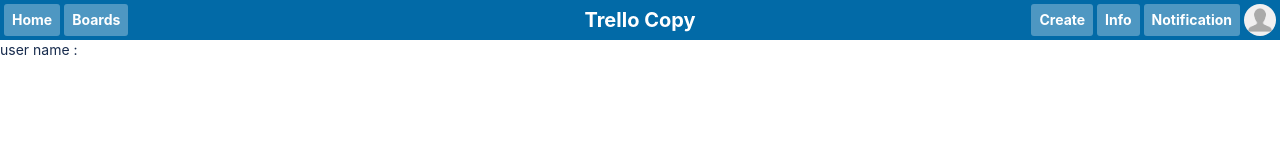
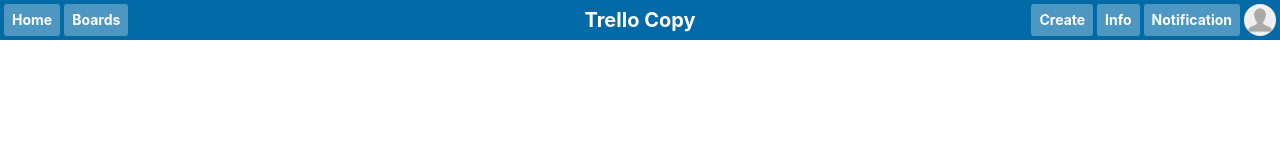
Before and after one commit to LeeMoonki/trello-copy, a Next.js app: page /boards in a window 1280 px wide. Shown: the top 160 px of the page. Built offline with nearby package versions, Linux system fonts and the light colour scheme.

Commit message:
boards 페이지 레이아웃

```diff
--- a/pages/_app.js
+++ b/pages/_app.js
@@ -3,13 +3,20 @@ import '../reset.css';
 import styled from 'styled-components';
 import Theme from '../theme';
 
-const Container = styled.div``;
+const Container = styled.div`
+  overflow: hidden;
+  height: 100vh;
+`;
 const Header = styled.div`
   display: flex;
   position: relative;
   padding: 4px;
   height: 32px;
   background-color: ${props => props.theme.colors.primary};
+`;
+const Content = styled.main`
+  overflow-y: auto;
+  height: calc(100vh - 40px);
 `;
 const HeaderElementsWrapper = styled.div`
   & > .header__button, & > .header__a {
@@ -73,9 +80,6 @@ const ProfileImg = styled.button`
   }
 `;
 
-const Footer = styled.div``;
-
-
 function MyApp({ Component, pageProps }) {
   const router = useRouter();
 
@@ -114,8 +118,9 @@ function MyApp({ Component, pageProps }) {
                 </ProfileImg>
               </Right>
         </Header>
+        <Content>
           <Component {...pageProps} />
-        <Footer id="footer"></Footer>
+        </Content>
       </Container>
     </Theme>
   );
--- a/pages/boards.js
+++ b/pages/boards.js
@@ -1,14 +1,36 @@
 import Head from 'next/head';
 import styled from 'styled-components';
 
+const Container = styled.div`
+  position: relative;
+  display: flex;
+  flex-direction: row;
+  align-items: flex-start;
+  justify-content: center;
+`;
+const SideNavigation = styled.div`
+  position: sticky;
+  top: 0px;
+  width: 280px;
+`;
+const BoardsWrapper = styled.div`
+  margin: 40px 16px 0;
+  width: 100%;
+  min-width: 288px;
+  max-width: 825px;
+`;
+
 function Boards({ name }) {
   return (
-    <div>
+    <>
       <Head>
         <title>boards</title>
       </Head>
-      <div>user name : {name}</div>
-    </div>
+      <Container>
+        <SideNavigation></SideNavigation>
+        <BoardsWrapper></BoardsWrapper>
+      </Container>
+    </>
   );
 }
 
```
Lines whose indentation alone changed are shown as unchanged.
